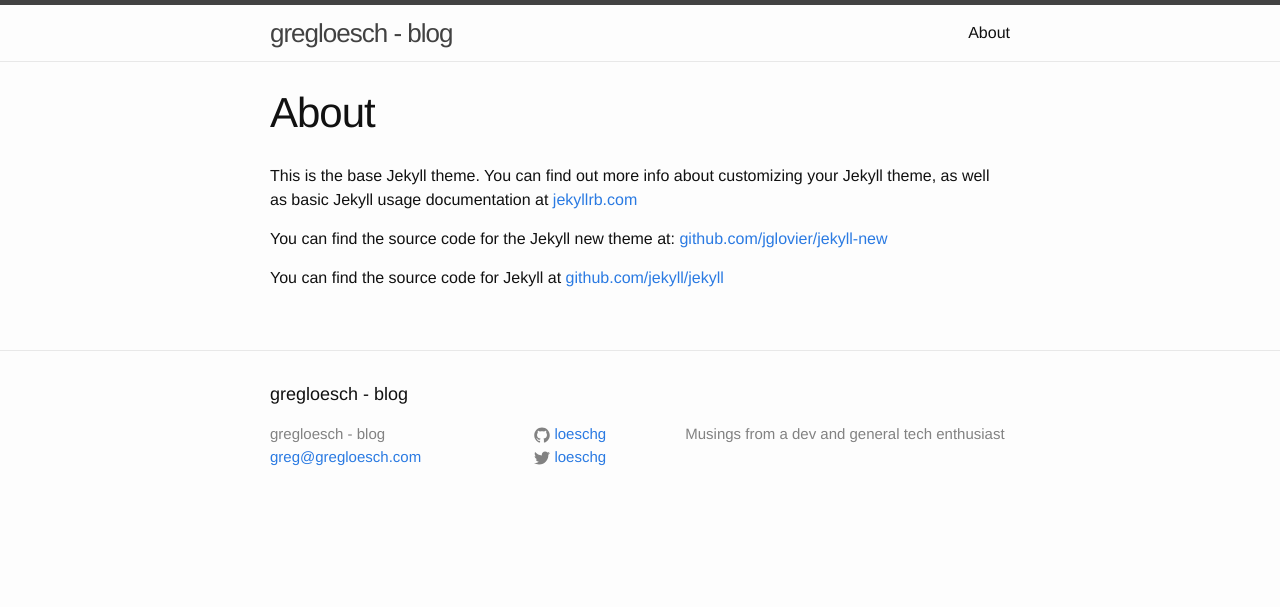
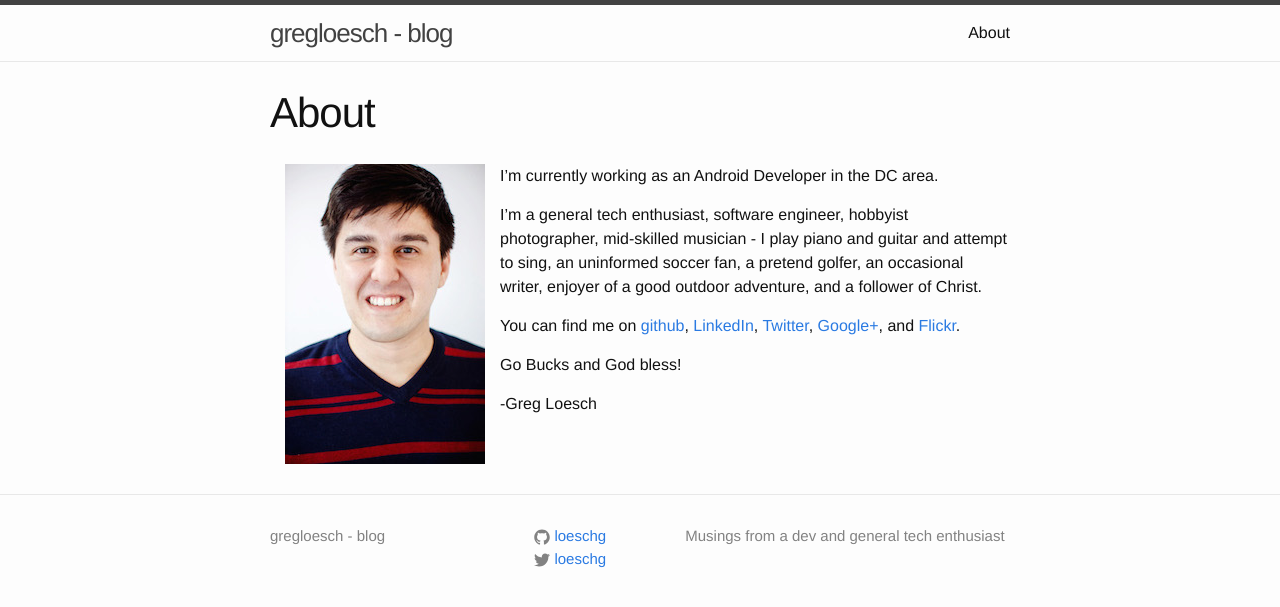
Before and after one commit to loeschg/loeschg.github.io, a Jekyll site: the page built from about.md, in a window 1280 px wide. Shown: the top 607 px of the page. Built offline with Jekyll 4.4.1, drawn with Linux system fonts in a browser that asks for light colours.

Commit message:
Initial jekyll site commit [jekyll]
- Add first draft of jekyll site

```diff
--- a/_config.yml
+++ b/_config.yml
@@ -10,3 +10,6 @@
 
 # Build settings
 markdown: kramdown
+
+# Custom settings
+excerpt_separator: <!--more-->
--- a/_includes/footer.html
+++ b/_includes/footer.html
@@ -2,13 +2,13 @@
 
   <div class="wrapper">
 
-    <h2 class="footer-heading">{{ site.title }}</h2>
+    <!-- <h2 class="footer-heading">{{ site.title }}</h2> -->
 
     <div class="footer-col-wrapper">
       <div class="footer-col  footer-col-1">
         <ul class="contact-list">
           <li>{{ site.title }}</li>
-          <li><a href="mailto:{{ site.email }}">{{ site.email }}</a></li>
+          <!-- <li><a href="mailto:{{ site.email }}">{{ site.email }}</a></li> -->
         </ul>
       </div>
 
--- a/_sass/_layout.scss
+++ b/_sass/_layout.scss
@@ -175,7 +175,13 @@
 
     > li {
         margin-bottom: $spacing-unit;
+
+        > h2 {
+            margin-bottom: 0;
+        }
+
     }
+
 }
 
 .post-meta {
@@ -188,7 +194,9 @@
     font-size: 24px;
 }
 
-
+.post-list li h2 {
+    color: #195e33;
+}
 
 /**
  * Posts
--- /dev/null
+++ b/_sass/_style.scss
@@ -0,0 +1,5 @@
+img.left {
+	float: left;
+	margin-left: $spacing-unit / 2;
+    margin-right: $spacing-unit / 2;
+}
--- a/about.md
+++ b/about.md
@@ -4,8 +4,21 @@
 permalink: /about/
 ---
 
-This is the base Jekyll theme. You can find out more info about customizing your Jekyll theme, as well as basic Jekyll usage documentation at [jekyllrb.com](http://jekyllrb.com/)
+<img src="/assets/headshot-thumb.jpg" class="left"/>
+<!-- ![loesch-headshot](/assets/headshot-thumb.jpg =250x) -->
 
-You can find the source code for the Jekyll new theme at: [github.com/jglovier/jekyll-new](https://github.com/jglovier/jekyll-new)
+I’m currently working as an Android Developer in the DC area.
 
-You can find the source code for Jekyll at [github.com/jekyll/jekyll](https://github.com/jekyll/jekyll)
+I’m a general tech enthusiast, software engineer, hobbyist photographer, mid-skilled musician - I play piano and guitar and attempt to sing, an uninformed soccer fan, a pretend golfer, an occasional writer, enjoyer of a good outdoor adventure, and a follower of Christ.
+
+You can find me on [github][], [LinkedIn][linkedin], [Twitter][twitter], [Google+][g+], and [Flickr][flickr].
+
+Go Bucks and God bless!
+
+-Greg Loesch
+
+[github]: 	http://github.com/loeschg/ 			"github"
+[linkedin]: http://linkedin.com/in/gregloesch 	"LinkedIn"
+[twitter]: 	http://twitter.com/loeschg/ 		"Twitter"
+[g+]: 		https://plus.google.com/+GregLoesch "G+"
+[flickr]:  	http://flickr.com/GregLoesch 		"Flickr"
--- a/css/main.scss
+++ b/css/main.scss
@@ -45,5 +45,6 @@
 @import
         "base",
         "layout",
-        "syntax-highlighting"
+        "syntax-highlighting",
+        "style"
 ;
```
Also changed, not shown: _posts/2014-08-17-another-welcome.markdown (added, +16 -0 lines), index.html (+5 -3 lines), _drafts/2014-08-17-welcome-to-jekyll.markdown (renamed from _posts/2014-08-17-welcome-to-jekyll.markdown), assets/headshot-thumb.jpg (added), 1 other file.
